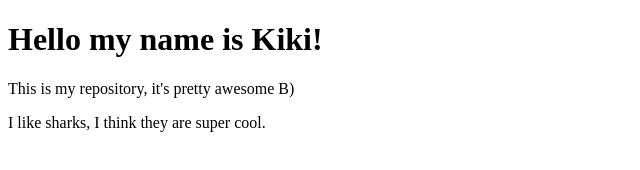
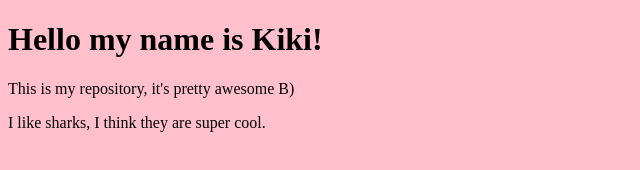
Before and after one commit to heckinkiki/intermediate-web-first-repo, a plain HTML site: page index.html in a window 1280 px wide. Shown: the whole page, without its empty margins (0-640 px from the left). Drawn offline with Linux system fonts and the light colour scheme.

Commit message:
Created CSS Page
Created the first version of the style sheet

```diff
--- a/index.html
+++ b/index.html
@@ -4,6 +4,7 @@
     <meta charset="UTF-8">
     <meta name="viewport" content="width=device-width, initial-scale=1.0">
     <title>Document</title>
+    <link rel="stylesheet" href="styles.css">
 </head>
 <body>
     <h1>Hello my name is Kiki!</h1>
--- /dev/null
+++ b/styles.css
@@ -0,0 +1,3 @@
+body{
+    background-color: pink;
+}
```
